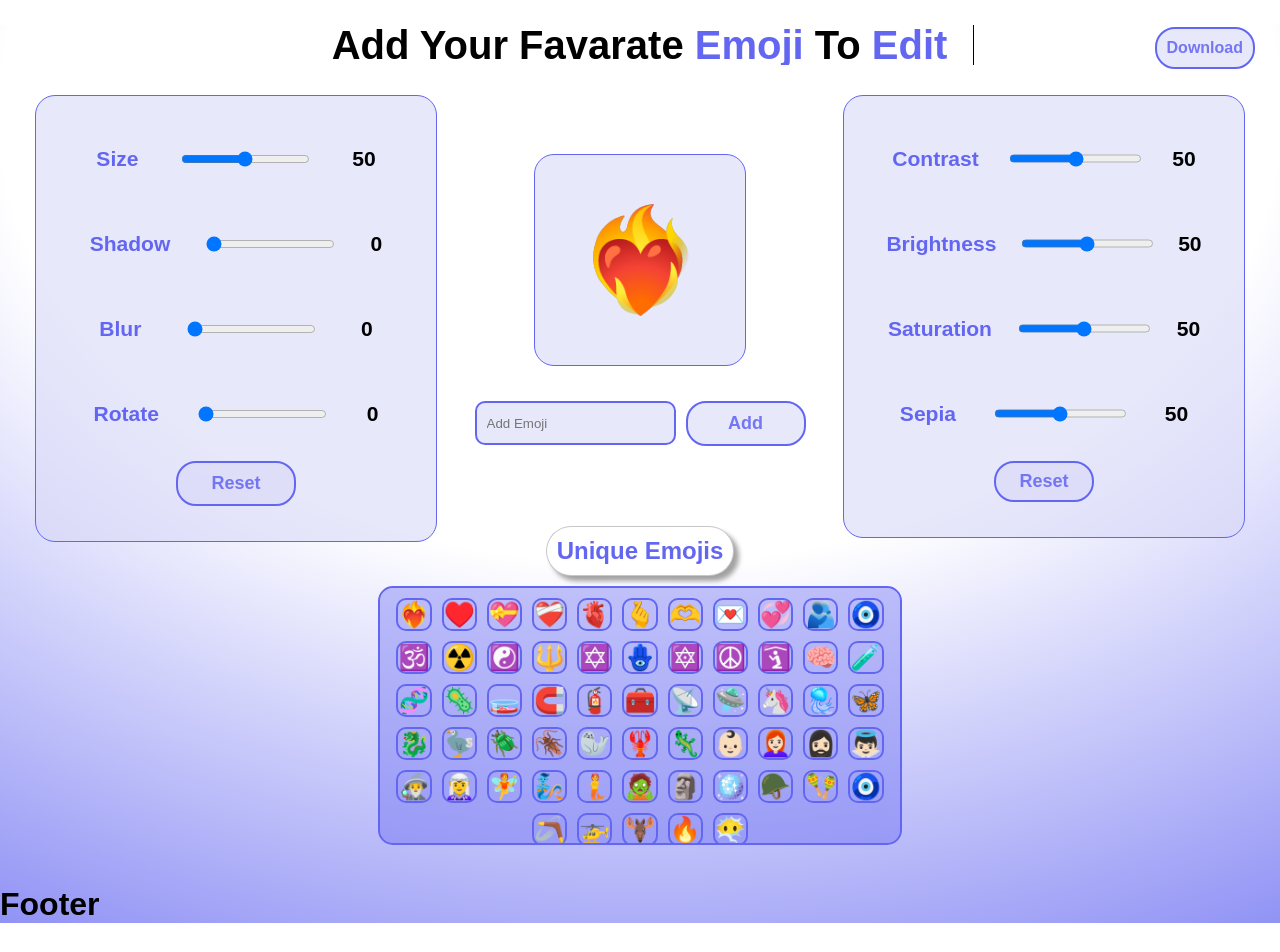
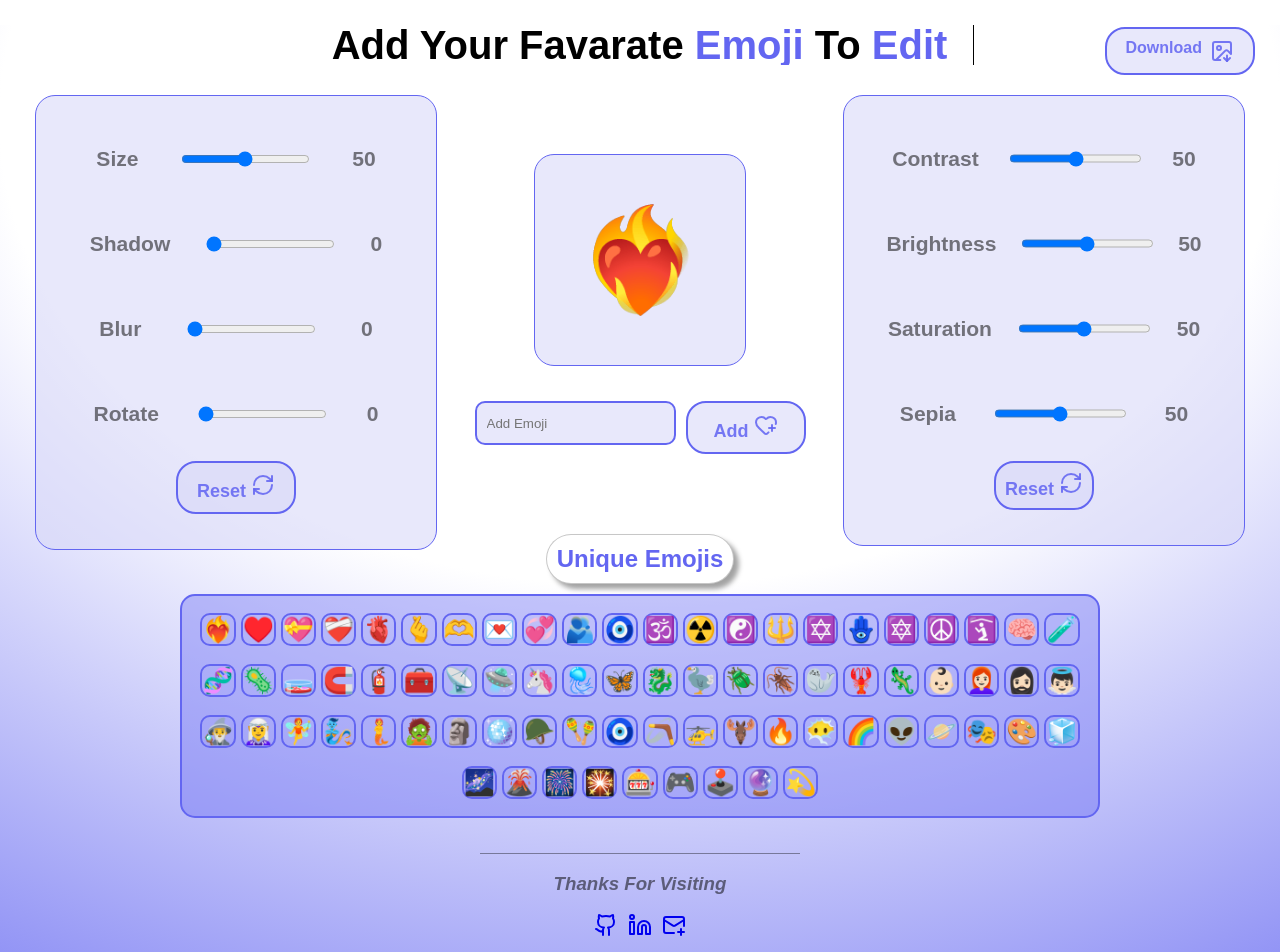
Before and after one commit to satyamrk18/Emoji-Editor, a React (Vite) app: page / in a window 1280 px wide. Shown: the top 952 px of the page. Built offline with nearby package versions, Linux system fonts and the light colour scheme.

Commit message:
footer added and also a social media links github , linkedin, and mail

```diff
--- a/package.json
+++ b/package.json
@@ -11,6 +11,7 @@
   },
   "dependencies": {
     "dom-to-image-more": "^3.6.0",
+    "lucide-react": "^0.525.0",
     "react": "^19.1.0",
     "react-dom": "^19.1.0"
   },
--- a/src/App.css
+++ b/src/App.css
@@ -21,7 +21,6 @@
   margin: 25px auto;
 }
 .main-emoji {
-
   min-width: 100px;
   min-height: fit-content;
   max-width: fit-content;
@@ -42,7 +41,7 @@
   white-space: normal;
   word-break: break-word;
   overflow-wrap: break-word;
-  background-color:transparent;
+  background-color: transparent;
 }
 
 .add-emoji {
@@ -65,9 +64,9 @@
 }
 
 .emojis-container {
-  height: 235px;
-  min-width: 500px;
-  width: 400px;
+  height:200px;
+  min-width:500px;
+  width:70%;
   background-color: #6365f161;
   border: 2px solid #6366f1;
   border-radius: 15px;
@@ -77,7 +76,7 @@
   flex-wrap: wrap;
   align-items: center;
   justify-content: center;
-  gap: 10px;
+  gap:5px;
   margin: auto;
   bottom: 20px;
   padding: 10px;
@@ -160,7 +159,7 @@
   font-size: 18px;
   flex-wrap: wrap;
   right: 35px;
- top: 70px;
+  top: 70px;
   gap: 10px;
   padding: 25px 0px;
 }
@@ -230,6 +229,12 @@
   border: 2px double white;
   outline: 2px solid #6366f1;
 }
-.footer-container {
+.main-footer{
   position: relative;
+  margin-top:15px;
+  z-index: 1;
+  display:flex;
+  align-items:center;
+  justify-content:center;
+  padding-bottom:20px;
 }
--- a/src/App.jsx
+++ b/src/App.jsx
@@ -5,7 +5,7 @@ import Edit from "./Edit.jsx";
 import DownloadButton from "./DownloadEmoji.jsx";
 import Heading from "./Heading.jsx";
 import Footer from "./Footer.jsx";
-
+import { RefreshCw, HeartPlus } from "lucide-react";
 
 const App = () => {
   const [emoji, setEmoji] = useState("❤️‍🔥");
@@ -53,7 +53,7 @@ const App = () => {
 
     if (checkchar(trimmed)) {
       alert("Alphabets, symbols, numbers, or spaces are not allowed.");
-       setInputEmoji("");
+      setInputEmoji("");
       return;
     }
     setEmoji(trimmed);
@@ -122,6 +122,21 @@ const App = () => {
     "🫎",
     "🔥",
     "😶‍🌫️",
+    "🌈",
+    "👽",
+    "🪐",
+    "🎭",
+    "🎨",
+    "🧊",
+    "🌌",
+    "🌋",
+    "🎆",
+    "🎇",
+    "🎰",
+    "🎮",
+    "🕹️",
+    "🔮",
+    "💫",
   ];
 
   const captureRef = useRef(null);
@@ -195,7 +210,7 @@ const App = () => {
             }
           }}
         >
-          Reset
+          Reset <RefreshCw />
         </button>
       </div>
 
@@ -215,7 +230,7 @@ const App = () => {
             }
           }}
         >
-          Reset
+          Reset <RefreshCw />
         </button>
       </div>
 
@@ -225,11 +240,11 @@ const App = () => {
           name="emoji"
           placeholder="Add Emoji"
           value={inputEmoji}
-         onChange={(e) => setInputEmoji(e.target.value)}
+          onChange={(e) => setInputEmoji(e.target.value)}
         />
 
         <button className="reset-btn" onClick={handleinput}>
-          Add
+          Add <HeartPlus />
         </button>
       </div>
 
@@ -244,8 +259,7 @@ const App = () => {
           <Emoji key={i} emoji={e} setEmoji={setEmoji} />
         ))}
       </div>
-
-      <div className="footer-container">
+      <div className="main-footer">
         <Footer />
       </div>
     </div>
--- a/src/DownloadEmoji.css
+++ b/src/DownloadEmoji.css
@@ -1,20 +1,24 @@
-.download-btn
-{
-  position:relative;
-  z-index:1;
-  margin:0 auto;
-  border:2px solid #6366f1;
-  padding:10px;
-  border-radius:20px;
-  font-size:16px;
-  font-weight:600;
+.download-btn {
+  position: relative;
+  height: auto;
+  width: 150px;
+  z-index: 1;
+  margin: 0 auto;
+  border: 2px solid #6366f1;
+  padding: 10px;
+  border-radius: 20px;
+  font-size: 16px;
+  font-weight: 600;
   background-color: #d8d9f998;
-  color:#6365f1de;
+  color: #6365f1de;
+  display: flex;
+  align-content: center;
+  justify-content: space-evenly;
   cursor: pointer;
   transition: all 0.1s ease-in-out;
 }
-.download-btn:hover
-{
- background-color: #6366f1;
-  color:white;
+
+.download-btn:hover {
+  background-color: #6366f1;
+  color: white;
 }
--- a/src/DownloadEmoji.jsx
+++ b/src/DownloadEmoji.jsx
@@ -1,6 +1,6 @@
 import domtoimage from "dom-to-image-more";
 import "./DownloadEmoji.css"
-
+import { ImageDown } from 'lucide-react';
 const DownloadButton = ({ targetRef }) => {
   const downloadImage = async () => {
     const node = targetRef.current;
@@ -34,7 +34,7 @@ const DownloadButton = ({ targetRef }) => {
       });
   };
 
-  return <button className="download-btn" onClick={downloadImage}>Download</button>;
+  return <button className="download-btn" onClick={downloadImage}>Download<ImageDown /></button>;
 };
 
 export default DownloadButton;
--- a/src/Footer.css
+++ b/src/Footer.css
@@ -1,7 +1,20 @@
-.Footer
+.Footer {
+    height:100%;
+    width:25%;
+    margin:0 auto;
+    border-top:1px solid rgba(0, 0, 0, 0.39);
+    text-align:center;
+}
+.links
 {
-    height:50px;
-    width:100%;
-    background-color:red;
-    margin-top:25px;
+   display:flex;
+   align-items:center;
+   justify-content:center;
+   gap:10px;
 }
+a{
+     text-decoration:none;
+}
+h3{
+    color:rgba(0, 0, 0, 0.514);
+}
--- a/src/Footer.jsx
+++ b/src/Footer.jsx
@@ -1,11 +1,26 @@
-import React from 'react'
-import "./Footer.css"
+import React from "react";
+import { Github, Linkedin, MailPlus } from "lucide-react";
+import "./Footer.css";
 const Footer = () => {
   return (
-    <div className='footer' >
-      <h1>Footer</h1>
+    <div className="Footer">
+      <h3><i>Thanks For Visiting</i></h3>
+      <div className="links">
+        <a href="https://github.com/satyamrk18" target="new">
+          <Github />
+        </a>
+        <a
+          href="https://www.linkedin.com/in/satyam-katkade-4ba389279/"
+          target="new"
+        >
+          <Linkedin />
+        </a>
+        <a href="mailto:satyamrk18@gmail.com?subject=Hello%20Satyam&body=This%20is%20a%20test%20mail%20from%20my%20app" target="new">
+          <MailPlus />
+        </a>
+      </div>
     </div>
-  )
-}
+  );
+};
 
-export default Footer
+export default Footer;
```
Also changed, not shown: 1 other file (tests, documents, lock files or other folders).
